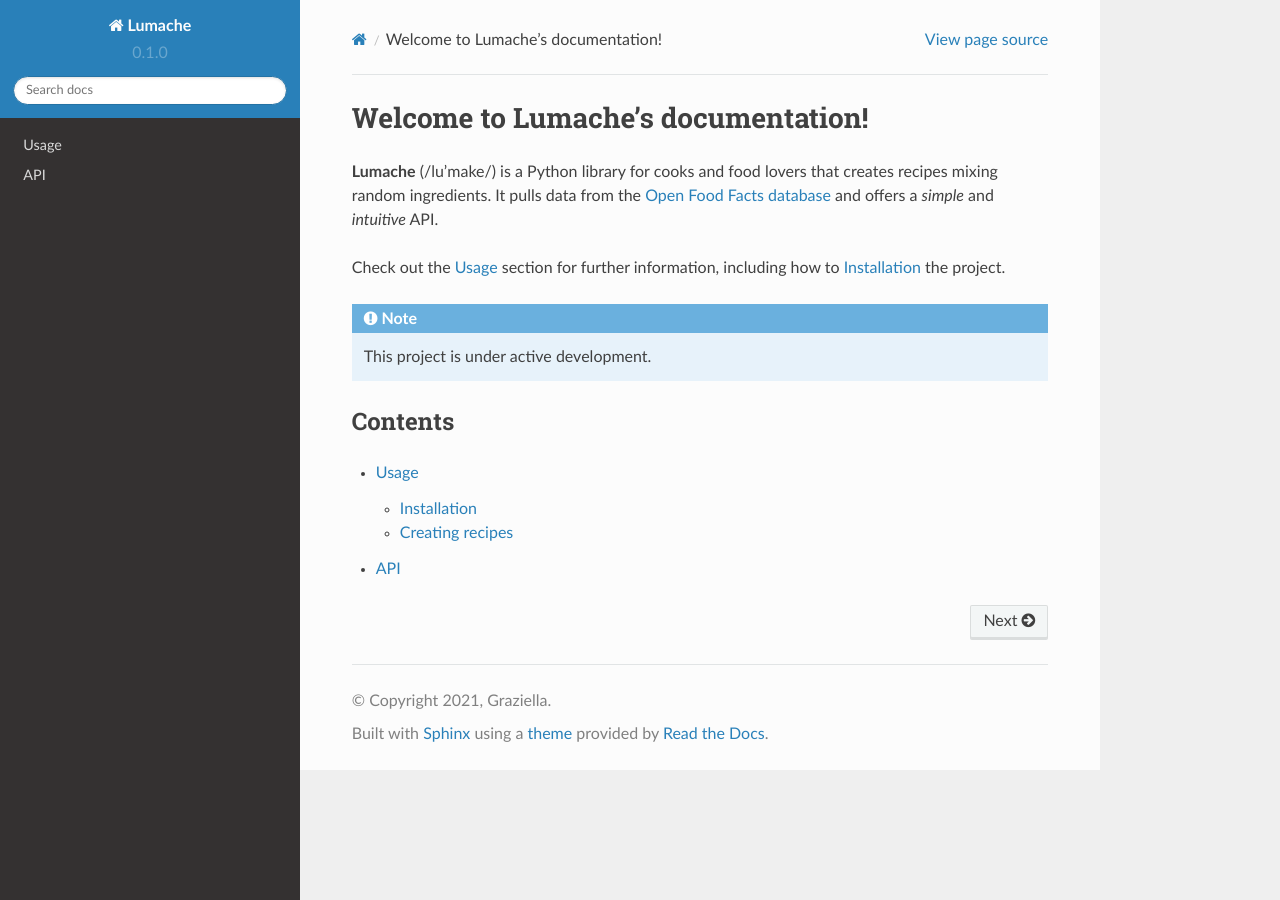
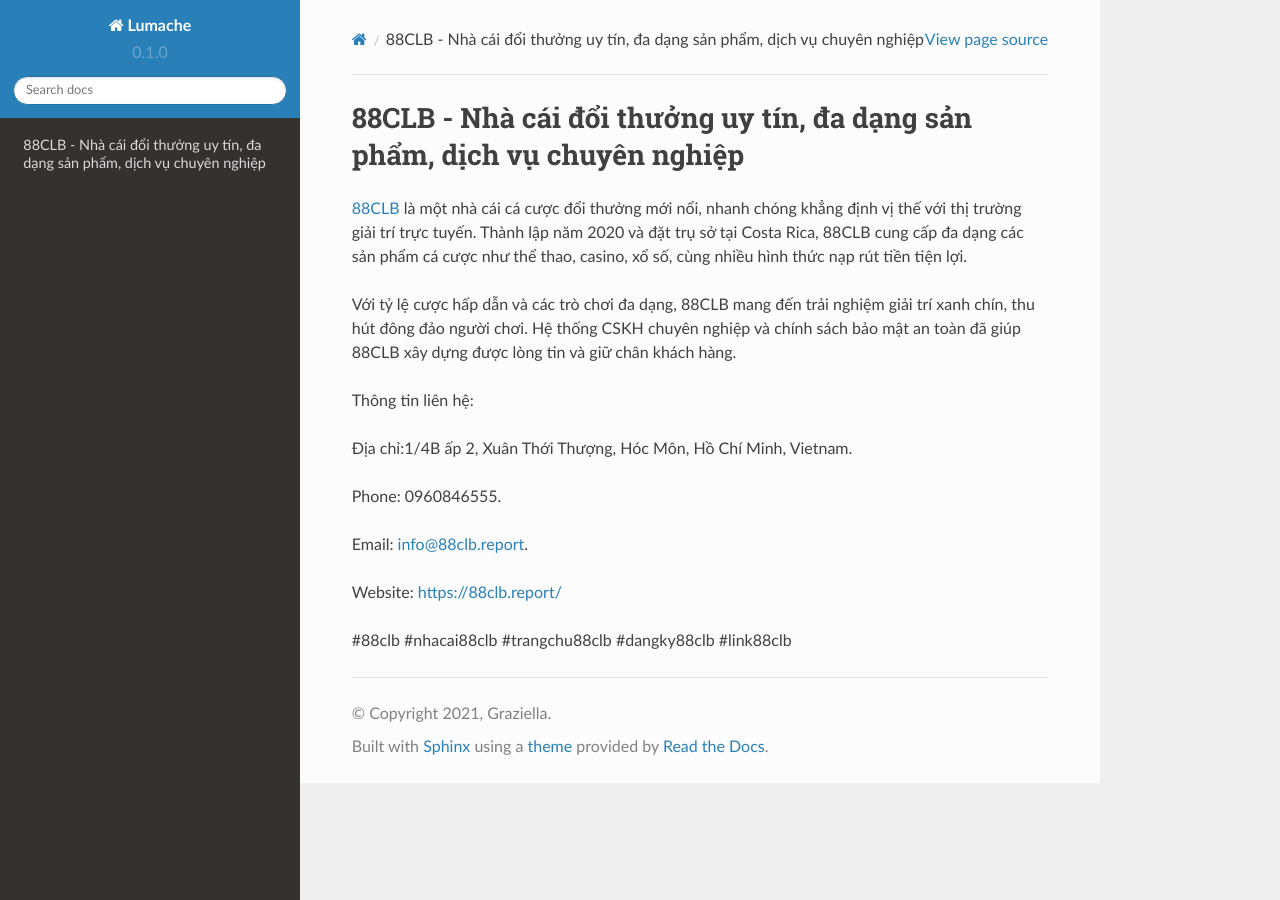
Before and after one commit to vanthanhtuan2022/88clbreport, a Sphinx documentation site: the page built from docs/source/index.rst, in a window 1280 px wide. Built offline with Sphinx 7.4.7 and the Read the Docs theme 2.0.0, drawn with Linux system fonts in a browser that asks for light colours.

Commit message:
Update index.rst

```diff
--- a/docs/source/index.rst
+++ b/docs/source/index.rst
@@ -1,22 +1,18 @@
-Welcome to Lumache's documentation!
+88CLB - Nhà cái đổi thưởng uy tín, đa dạng sản phẩm, dịch vụ chuyên nghiệp
 ===================================
 
-**Lumache** (/lu'make/) is a Python library for cooks and food lovers
-that creates recipes mixing random ingredients.
-It pulls data from the `Open Food Facts database <https://world.openfoodfacts.org/>`_
-and offers a *simple* and *intuitive* API.
+`88CLB <https://88clb.report/>`_ là một nhà cái cá cược đổi thưởng mới nổi, nhanh chóng khẳng định vị thế với thị trường giải trí trực tuyến. Thành lập năm 2020 và đặt trụ sở tại Costa Rica, 88CLB cung cấp đa dạng các sản phẩm cá cược như thể thao, casino, xổ số, cùng nhiều hình thức nạp rút tiền tiện lợi.
 
-Check out the :doc:`usage` section for further information, including
-how to :ref:`installation` the project.
+Với tỷ lệ cược hấp dẫn và các trò chơi đa dạng, 88CLB mang đến trải nghiệm giải trí xanh chín, thu hút đông đảo người chơi. Hệ thống CSKH chuyên nghiệp và chính sách bảo mật an toàn đã giúp 88CLB xây dựng được lòng tin và giữ chân khách hàng.
 
-.. note::
+Thông tin liên hệ:
 
-   This project is under active development.
+Địa chỉ:1/4B ấp 2, Xuân Thới Thượng, Hóc Môn, Hồ Chí Minh, Vietnam.
 
-Contents
---------
+Phone: 0960846555.
 
-.. toctree::
+Email: info@88clb.report.
 
-   usage
-   api
+Website: https://88clb.report/
+
+#88clb #nhacai88clb #trangchu88clb #dangky88clb #link88clb
```
